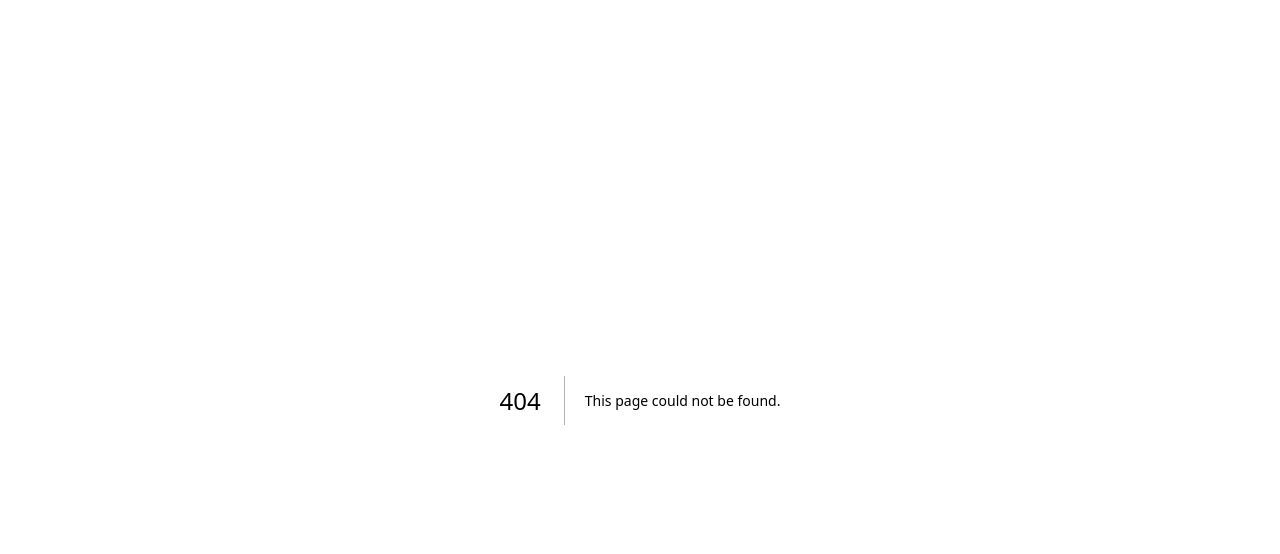
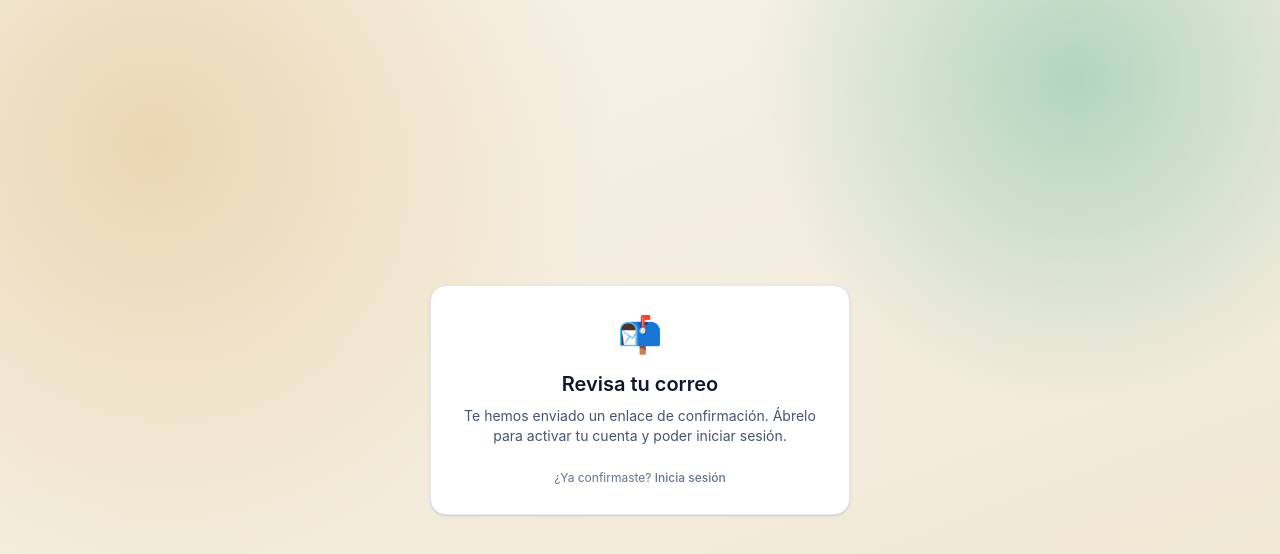
Before and after one commit to CodeCrafters-ES/tribehub-social_network-frontend, a Next.js app: page /register/confirm-email in a window 1280 px wide. Before the commit this address had no page. Shown: the top 554 px of the page. Built offline with nearby package versions, Linux system fonts and the light colour scheme.

Commit message:
feat: add confirm-email page for post-register Supabase flow

```diff
--- /dev/null
+++ b/app/(auth)/register/confirm-email/page.tsx
@@ -0,0 +1,30 @@
+import type { Metadata } from 'next';
+import Link from 'next/link';
+
+export const metadata: Metadata = {
+  title: 'Confirma tu email | TribeHub',
+  robots: 'noindex',
+};
+
+export default function ConfirmEmailPage() {
+  return (
+    <main className="grid min-h-screen place-items-center px-6 py-8">
+      <div className="w-full max-w-[420px] rounded-2xl border border-slate-200 bg-white p-7 shadow-sm text-center">
+        <div className="mb-4 text-4xl">📬</div>
+        <h1 className="mb-2 text-xl font-semibold text-slate-900">
+          Revisa tu correo
+        </h1>
+        <p className="mb-6 text-sm text-slate-600">
+          Te hemos enviado un enlace de confirmación. Ábrelo para activar tu
+          cuenta y poder iniciar sesión.
+        </p>
+        <p className="text-xs text-slate-500">
+          ¿Ya confirmaste?{' '}
+          <Link href="/login" className="text-[#2c6e49] hover:underline font-medium">
+            Inicia sesión
+          </Link>
+        </p>
+      </div>
+    </main>
+  );
+}
```
